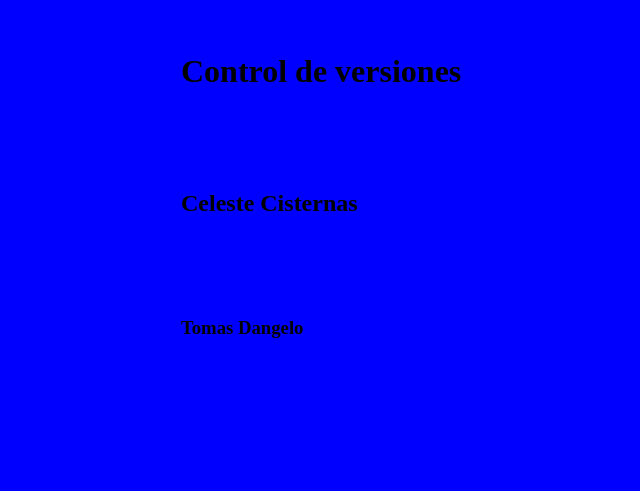
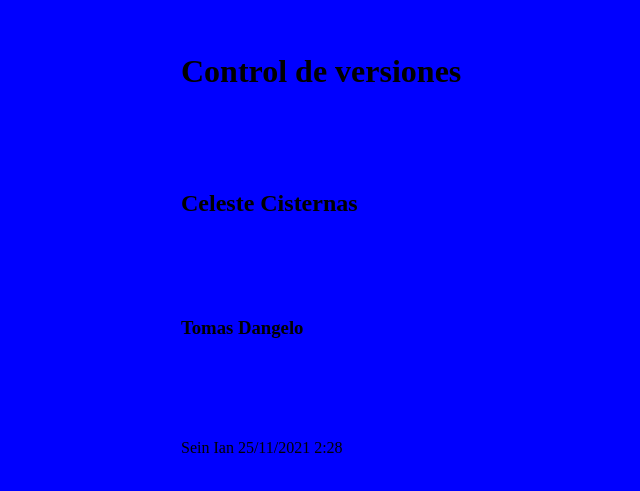
Before and after one commit to iansein/TP_SO_I4_Equipo_112, a plain HTML site: page index.html in a window 1280 px wide. Shown: the part 147-638 px from the top of the page, without its empty margins (119-759 px from the left). Drawn offline with Linux system fonts and the light colour scheme.

Commit message:
Gamma hace push -f sobre index.html

```diff
--- a/index.html
+++ b/index.html
@@ -10,5 +10,6 @@
 <h1>Control de versiones</h1>
 <h2>Celeste Cisternas</h2>
 <h3>Tomas Dangelo</h3>
+<p> Sein Ian 25/11/2021 2:28 </p>
 </body>
 </html>
```
